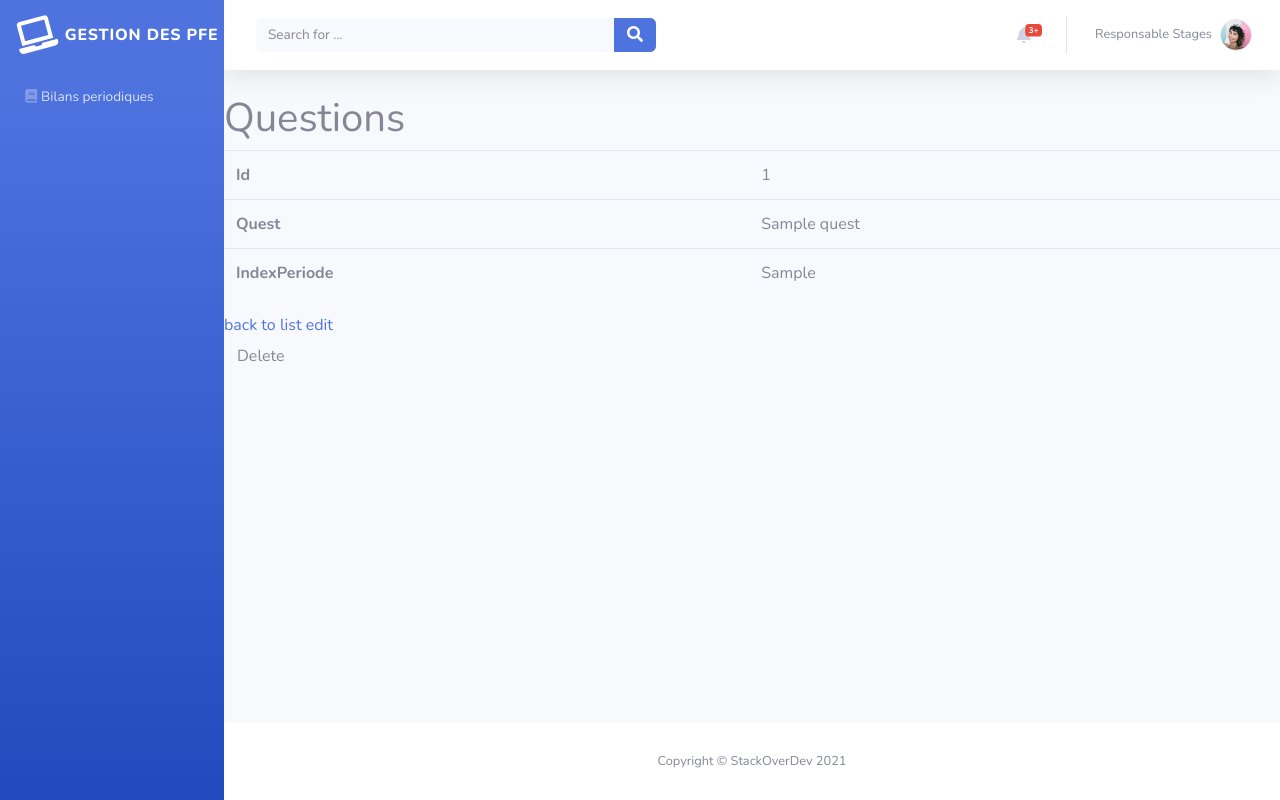
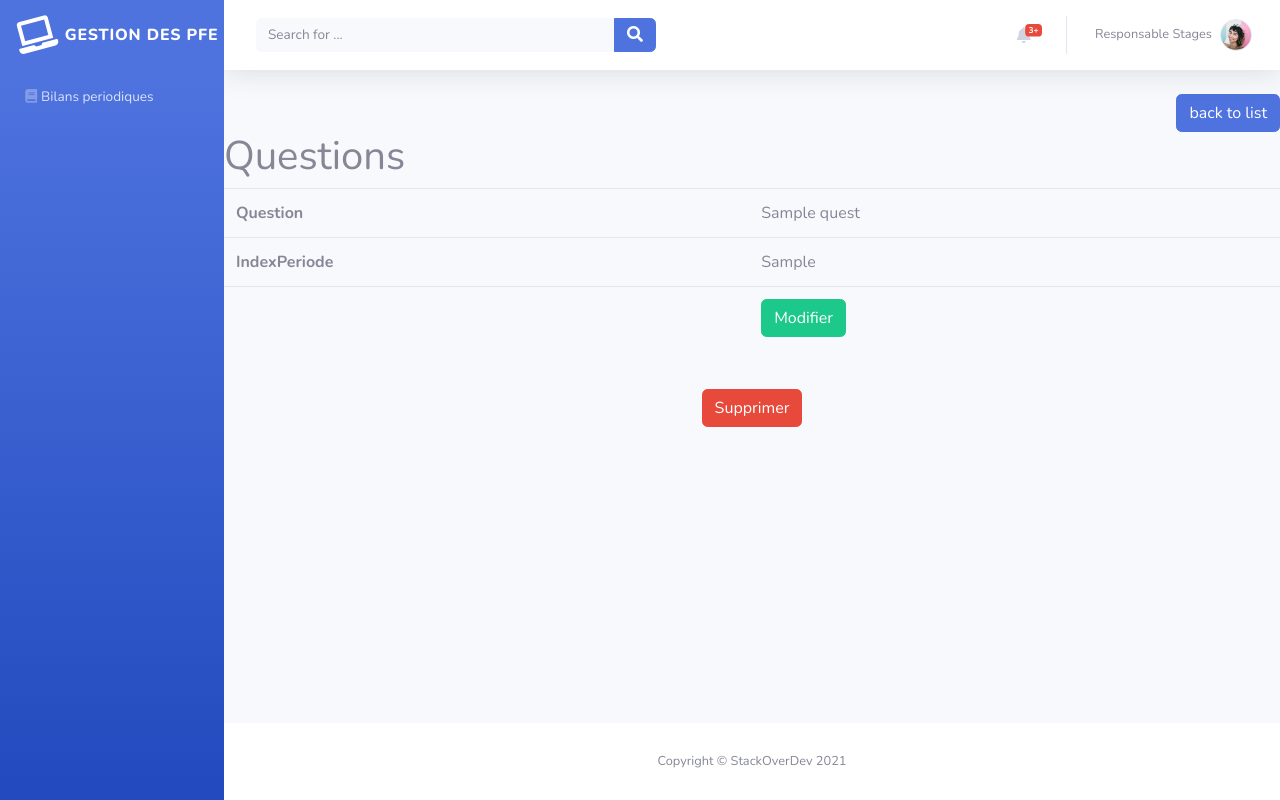
Before and after one commit to islemoueslati/PROJETWEB, a Symfony app: template templates/questions/show.html.twig in a window 1280 px wide. Run offline with Twig, Linux system fonts and the light colour scheme; the template is opened without the code that fills it: most values are stand-ins (such as "Sample title", 1, 10 or a date in 2020); some libraries are stand-ins or nearby versions.

Commit message:
Manipulation des questions DONE

```diff
--- a/src/Controller/QuestionsController.php
+++ b/src/Controller/QuestionsController.php
@@ -16,7 +16,7 @@ use Symfony\Component\Routing\Annotation\Route;
 class QuestionsController extends AbstractController
 {
     /**
-     * @Route("/", name="questions_index", methods={"GET"})
+     * @Route("/menuquestions", name="menu_questions", methods={"GET"})
      */
     public function index(QuestionsRepository $questionsRepository): Response
     {
--- a/templates/baseback.html.twig
+++ b/templates/baseback.html.twig
@@ -21,7 +21,7 @@
             </a>
             <hr class="sidebar-divider my-0">
             <ul class="navbar-nav text-light" id="accordionSidebar">
-                <li class="nav-item"><a class="nav-link" href="index.html"><i class="fas fa-book"></i><span>Bilans periodiques</span></a></li>
+                <li class="nav-item"><a class="nav-link" href="{{ path('gestionbilan') }}"><i class="fas fa-book"></i><span>Bilans periodiques</span></a></li>
             </ul>
 
         </div>
--- a/templates/gestionbilan/index.html.twig
+++ b/templates/gestionbilan/index.html.twig
@@ -26,7 +26,7 @@
                     <div class="card-body">
                         <div class="row align-items-center no-gutters">
                             <div class="col mr-2">
-                                <div class="text-uppercase text-warning font-weight-bold text-xs mb-1"><span><a href="">Questions</a> </span>
+                                <div class="text-uppercase text-warning font-weight-bold text-xs mb-1"><span><a href="{{ path('menu_questions') }}">Questions</a> </span>
                                 </div>
                                 <div class="text-dark font-weight-normal"><span>Visualiser et manipuler les questions des bilans</span></div>
                             </div>
--- a/templates/questions/_delete_form.html.twig
+++ b/templates/questions/_delete_form.html.twig
@@ -1,4 +1,6 @@
 <form method="post" action="{{ path('questions_delete', {'id': question.id}) }}" onsubmit="return confirm('Are you sure you want to delete this item?');">
     <input type="hidden" name="_token" value="{{ csrf_token('delete' ~ question.id) }}">
-    <button class="btn">Delete</button>
+    <button type="button" class="btn btn-danger">Supprimer</button>
+
+
 </form>
--- a/templates/questions/new.html.twig
+++ b/templates/questions/new.html.twig
@@ -3,9 +3,10 @@
 {% block title %}New Questions{% endblock %}
 
 {% block body %}
-    <h1>Create new Questions</h1>
+    <div class="text-right"><button type="button" class="btn btn-primary"><a href="{{ path('questions_index') }}" class="text-white">back to list</a></button></div>
+
+    <h1>Ajouter une nouvelle question</h1>
 
     {{ include('questions/_form.html.twig') }}
 
-    <a href="{{ path('questions_index') }}">back to list</a>
 {% endblock %}
--- a/templates/questions/show.html.twig
+++ b/templates/questions/show.html.twig
@@ -3,28 +3,31 @@
 {% block title %}Questions{% endblock %}
 
 {% block body %}
+
+    <div class="text-right"><button type="button" class="btn btn-primary"><a href="{{ path('questions_index') }}" class="text-white">back to list</a></button></div>
     <h1>Questions</h1>
 
     <table class="table">
         <tbody>
         <tr>
-                <th>Id</th>
-                <td>{{ question.id }}</td>
-            </tr>
-            <tr>
-                <th>Quest</th>
+            <th>Question</th>
             <td>{{ question.quest }}</td>
         </tr>
         <tr>
             <th>IndexPeriode</th>
             <td>{{ question.IndexPeriode }}</td>
         </tr>
+        <tr>
+            <th></th>
+            <td><button type="button" class="btn btn-success"> <a href="{{ path('questions_edit', {'id': question.id}) }}" class="text-white">Modifier</a></button>
+
+            </td>
+        </tr>
         </tbody>
-    </table>
+    </table> <br>
 
-    <a href="{{ path('questions_index') }}">back to list</a>
+    <div class="text-center">{{ include('questions/_delete_form.html.twig') }}</div> <br>
 
-    <a href="{{ path('questions_edit', {'id': question.id}) }}">edit</a>
 
-    {{ include('questions/_delete_form.html.twig') }}
+
 {% endblock %}
```
Also changed, not shown: templates/questions/_form.html.twig (+34 -4 lines), templates/questions/edit.html.twig (+9 -5 lines). Lines whose indentation alone changed are shown as unchanged.
